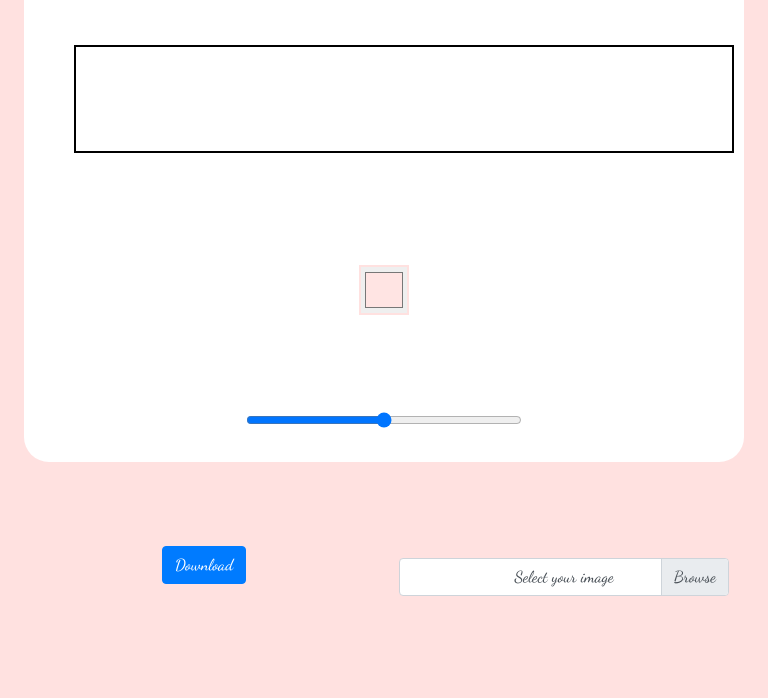
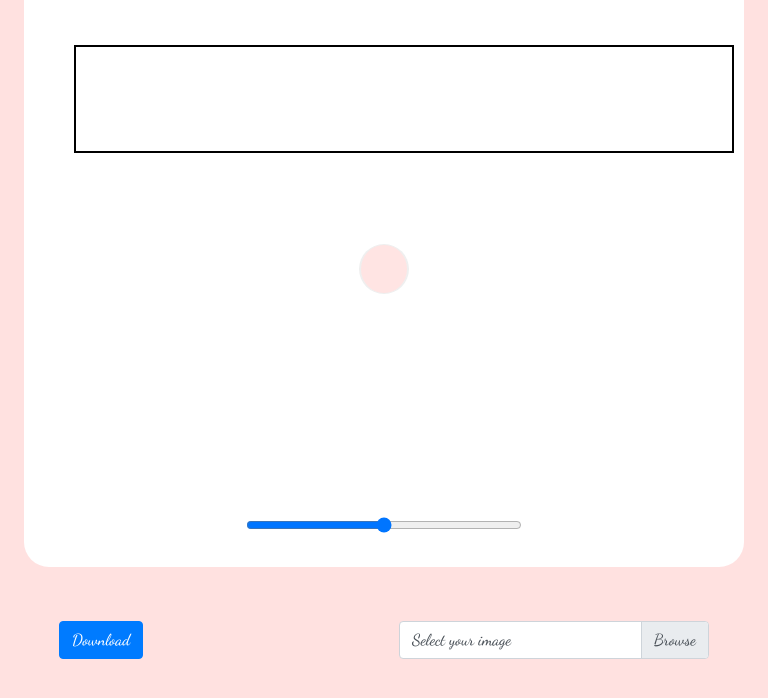
Before and after one commit to Ginazai/Photo_Color_Filter, a plain HTML site: page index.html in a window 768 px wide. Shown: the part 212-910 px from the top of the page. Before the commit the page ends 854 px from the top, so only its background shows below. Drawn offline with Linux system fonts and the light colour scheme.

Commit message:
updated css

```diff
--- a/css/stylesheet.css
+++ b/css/stylesheet.css
@@ -15,6 +15,9 @@ canvas {
 }
 .btn-cont {
   margin: 30px;
+  vertical-align: middle !important;
+  padding-left: 20px;
+  padding-right: 20px;
 }
 .content{
   text-align: center;
@@ -26,10 +29,20 @@ canvas {
   text-align: center;
 }
 #my-colorbar{
-  height: 50px;
-  width: 50px;
-  /* border-radius: 25px; */
-  border: 2px solid #ffe1e0;
+    border-radius: 100%;
+    height: 50px;
+    width: 50px;
+    border: none;
+    outline: none;
+    -webkit-appearance: none;
+}
+
+#my-colorbar::-webkit-color-swatch-wrapper {
+    padding: 0;
+}
+#my-colorbar::-webkit-color-swatch {
+    border: none;
+    border-radius: 100%;
 }
 .card-content{
   text-align: center;
@@ -46,20 +59,32 @@ a:hover{
 .slider{
   width: 40%;
 }
-@media (max-width: 991px){
+@media (min-width: 768px) and (max-width: 991px){
+  .content{
+    margin-bottom: 0px;
+  }
   body{
     font-size: 5em !important;
   }
   .custom-file{
       font-size: 0.2em !important;
+      vertical-align: middle !important;
   }
   .btn-cont{
-    text-align: center !important;
+    margin-top: 0px;
+    padding-left: 20px;
+    padding-right: 20px;
+  }
+  #color{
+    font-size: 0.3em;
   }
 }
 @media (max-width: 767px){
   .btn{
     margin: 15px;
+  }
+  .btn-cont{
+    text-align: center !important;
   }
 }
 @media (max-width: 775px) {
--- a/js/script.js
+++ b/js/script.js
@@ -25,6 +25,13 @@ $(document).ready(function() {
 
   });
 
+  $('#my-colorbar').change(function() {
+    document.getElementById('color').innerHTML = this.value;
+    ctx.fillStyle = this.value;
+    ctx.globalAlpha = document.getElementById('slide').value/100;
+    ctx.fillRect(0,0,canvas.width,canvas.height);
+  });
+
   $('#slide').change(function() {
     ctx.clearRect(0,0, canvas.width, canvas.height);
     ctx.globalAlpha = 1;
```
Also changed, not shown: index.html (+1 -0 lines).
